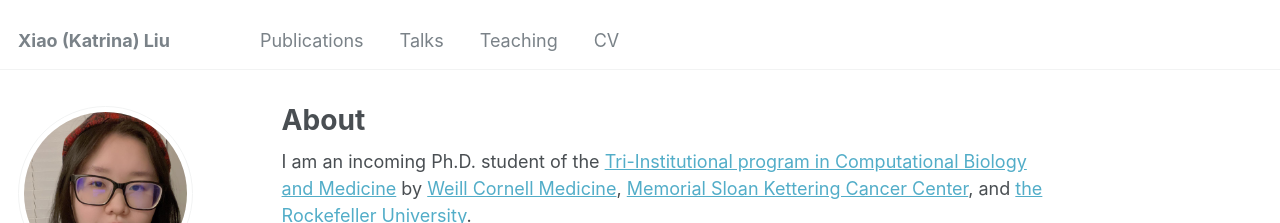
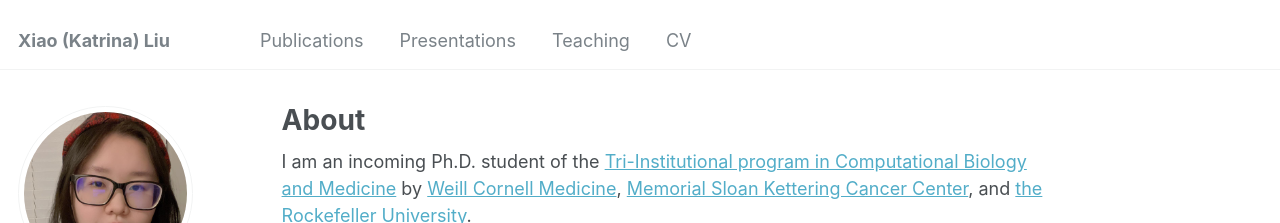
Before and after one commit to katrina-liu/katrina-liu.github.io, a Jekyll site: the page built from _pages/about.md, in a window 1280 px wide. Shown: the top 223 px of the page. Built offline with Jekyll 4.4.1, drawn with Linux system fonts in a browser that asks for light colours; some web fonts are replaced.

Commit message:
update talk name

```diff
--- a/_data/navigation.yml
+++ b/_data/navigation.yml
@@ -3,7 +3,7 @@ main:
   - title: "Publications"
     url: /publications/
 
-  - title: "Talks"
+  - title: "Presentations"
     url: /talks/
 
   - title: "Teaching"
```
